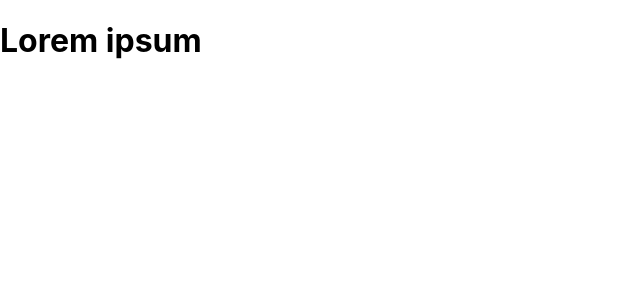
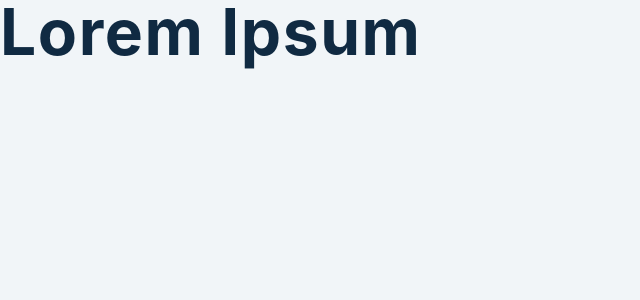
Before and after one commit to alxayeed/15-days-with-React, a React (Create React App) app in the folder 08-lorem/: page / in a window 1280 px wide. Shown: the top 300 px of the page, without its empty margins (0-640 px from the left). Built offline with nearby package versions, Linux system fonts and the light colour scheme.

Commit message:
css file and data added

```diff
--- a/08-lorem/src/index.css
+++ b/08-lorem/src/index.css
@@ -1,13 +1,200 @@
+/*
+===============
+Variables
+===============
+*/
+
+:root {
+  /* dark shades of primary color*/
+  --clr-primary-1: hsl(205, 86%, 17%);
+  --clr-primary-2: hsl(205, 77%, 27%);
+  --clr-primary-3: hsl(205, 72%, 37%);
+  --clr-primary-4: hsl(205, 63%, 48%);
+  /* primary/main color */
+  --clr-primary-5: hsl(205, 78%, 60%);
+  /* lighter shades of primary color */
+  --clr-primary-6: hsl(205, 89%, 70%);
+  --clr-primary-7: hsl(205, 90%, 76%);
+  --clr-primary-8: hsl(205, 86%, 81%);
+  --clr-primary-9: hsl(205, 90%, 88%);
+  --clr-primary-10: hsl(205, 100%, 96%);
+  /* darkest grey - used for headings */
+  --clr-grey-1: hsl(209, 61%, 16%);
+  --clr-grey-2: hsl(211, 39%, 23%);
+  --clr-grey-3: hsl(209, 34%, 30%);
+  --clr-grey-4: hsl(209, 28%, 39%);
+  /* grey used for paragraphs */
+  --clr-grey-5: hsl(210, 22%, 49%);
+  --clr-grey-6: hsl(209, 23%, 60%);
+  --clr-grey-7: hsl(211, 27%, 70%);
+  --clr-grey-8: hsl(210, 31%, 80%);
+  --clr-grey-9: hsl(212, 33%, 89%);
+  --clr-grey-10: hsl(210, 36%, 96%);
+  --clr-white: #fff;
+  --clr-red-dark: hsl(360, 67%, 44%);
+  --clr-red-light: hsl(360, 71%, 66%);
+  --clr-green-dark: hsl(125, 67%, 44%);
+  --clr-green-light: hsl(125, 71%, 66%);
+  --clr-black: #222;
+  --transition: all 0.3s linear;
+  --spacing: 0.1rem;
+  --radius: 0.25rem;
+  --light-shadow: 0 5px 15px rgba(0, 0, 0, 0.1);
+  --dark-shadow: 0 5px 15px rgba(0, 0, 0, 0.2);
+  --max-width: 1170px;
+  --fixed-width: 620px;
+}
+/*
+===============
+Global Styles
+===============
+*/
+
+*,
+::after,
+::before {
+  margin: 0;
+  padding: 0;
+  box-sizing: border-box;
+}
 body {
-  margin: 0;
-  font-family: -apple-system, BlinkMacSystemFont, 'Segoe UI', 'Roboto', 'Oxygen',
-    'Ubuntu', 'Cantarell', 'Fira Sans', 'Droid Sans', 'Helvetica Neue',
-    sans-serif;
-  -webkit-font-smoothing: antialiased;
-  -moz-osx-font-smoothing: grayscale;
+  font-family: -apple-system, BlinkMacSystemFont, 'Segoe UI', Roboto, Oxygen,
+    Ubuntu, Cantarell, 'Open Sans', 'Helvetica Neue', sans-serif;
+  background: var(--clr-grey-10);
+  color: var(--clr-grey-1);
+  line-height: 1.5;
+  font-size: 0.875rem;
+}
+ul {
+  list-style-type: none;
+}
+a {
+  text-decoration: none;
+}
+h1,
+h2,
+h3,
+h4 {
+  letter-spacing: var(--spacing);
+  text-transform: capitalize;
+  line-height: 1.25;
+  margin-bottom: 0.75rem;
+}
+h1 {
+  font-size: 3rem;
+}
+h2 {
+  font-size: 2rem;
+}
+h3 {
+  font-size: 1.25rem;
+}
+h4 {
+  font-size: 0.875rem;
+}
+p {
+  margin-bottom: 1.25rem;
+  color: var(--clr-grey-5);
+}
+@media screen and (min-width: 800px) {
+  h1 {
+    font-size: 4rem;
+  }
+  h2 {
+    font-size: 2.5rem;
+  }
+  h3 {
+    font-size: 1.75rem;
+  }
+  h4 {
+    font-size: 1rem;
+  }
+  body {
+    font-size: 1rem;
+  }
+  h1,
+  h2,
+  h3,
+  h4 {
+    line-height: 1;
+  }
+}
+/*  global classes */
+
+.btn {
+  text-transform: uppercase;
+  background: var(--clr-primary-5);
+  color: var(--clr-primary-1);
+  padding: 0.375rem 0.75rem;
+  letter-spacing: 1px;
+  display: inline-block;
+  transition: var(--transition);
+  font-size: 0.875rem;
+  border: 2px solid var(--clr-primary-5);
+  cursor: pointer;
+  box-shadow: 0 1px 3px rgba(0, 0, 0, 0.2);
+  border-radius: var(--radius);
+}
+.btn:hover {
+  color: var(--clr-primary-5);
+  background: var(--clr-primary-8);
+  border-color: var(--clr-primary-8);
+}
+/* section */
+.section {
+  padding: 5rem 0;
 }
 
-code {
-  font-family: source-code-pro, Menlo, Monaco, Consolas, 'Courier New',
-    monospace;
+.section-center {
+  width: 90vw;
+  margin: 0 auto;
+  max-width: 40rem;
+  margin-top: 5rem;
+  text-align: center;
 }
+@media screen and (min-width: 992px) {
+  .section-center {
+    width: 95vw;
+  }
+}
+main {
+  min-height: 100vh;
+  display: grid;
+  place-items: center;
+}
+/*
+===============
+Lorem Ipsum
+===============
+*/
+h3 {
+  text-transform: uppercase;
+  color: var(--clr-primary-1);
+}
+.lorem-form {
+  text-transform: capitalize;
+  letter-spacing: var(--spacing);
+  margin-top: 2rem;
+  margin-bottom: 4rem;
+  display: flex;
+  justify-content: center;
+  align-items: center;
+}
+label {
+  font-size: 1.25rem;
+  color: var(--clr-primary-1);
+}
+input {
+  padding: 0.25rem 0.5rem;
+  width: 4rem;
+  border-radius: var(--radius);
+  border: none;
+  margin: 0 0.5rem;
+  font-size: 1.25rem;
+}
+button {
+  background: var(--clr-primary-10);
+}
+.result {
+  margin-bottom: 2rem;
+}
```
Also changed, not shown: 08-lorem/src/Data.js (added).
